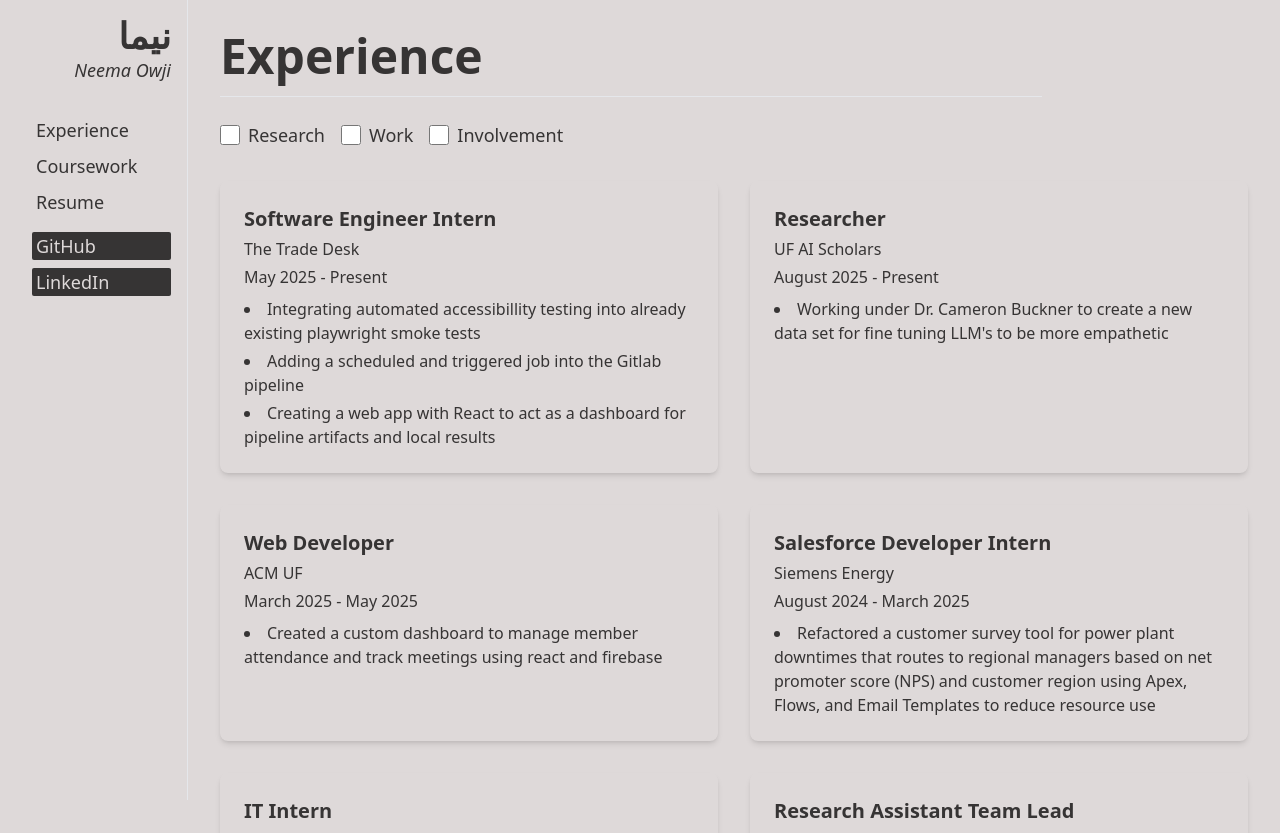
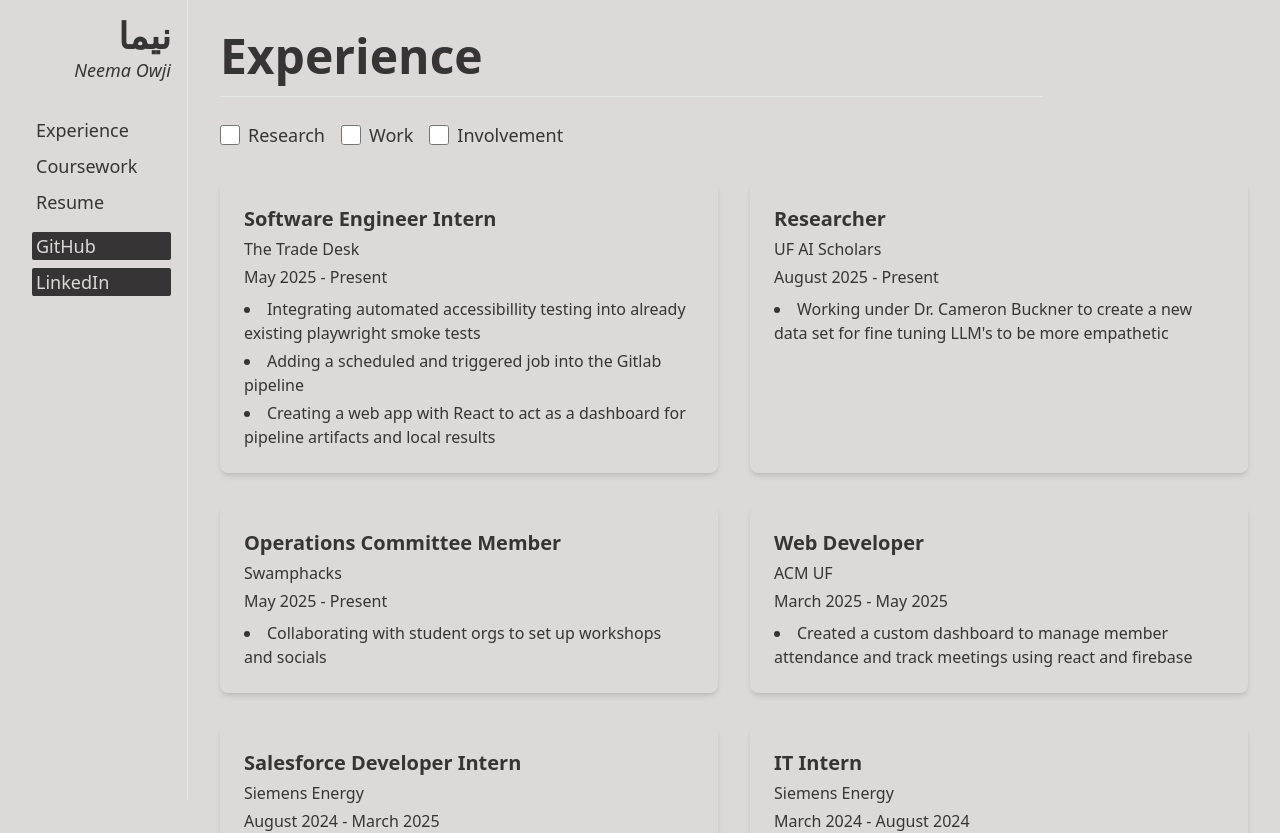
Before and after one commit to nowji/personal-website, a React (Vite) app: page /experience in a window 1280 px wide. Shown: the top 833 px of the page. Built offline with nearby package versions, Linux system fonts and the light colour scheme.

Commit message:
added swamphacks exp

```diff
--- a/src/data/experiences.ts
+++ b/src/data/experiences.ts
@@ -20,6 +20,15 @@ const experiences: Experience[] = [
       "Working under Dr. Cameron Buckner to create a new data set for fine tuning LLM's to be more empathetic",
     ],
     type: "research",
+  },
+  {
+    company: "Swamphacks",
+    position: "Operations Committee Member",
+    startDate: "May 2025",
+    description: [
+      "Collaborating with student orgs to set up workshops and socials",
+    ],
+    type: "involvement",
   },
   {
     company: "ACM UF",
```
